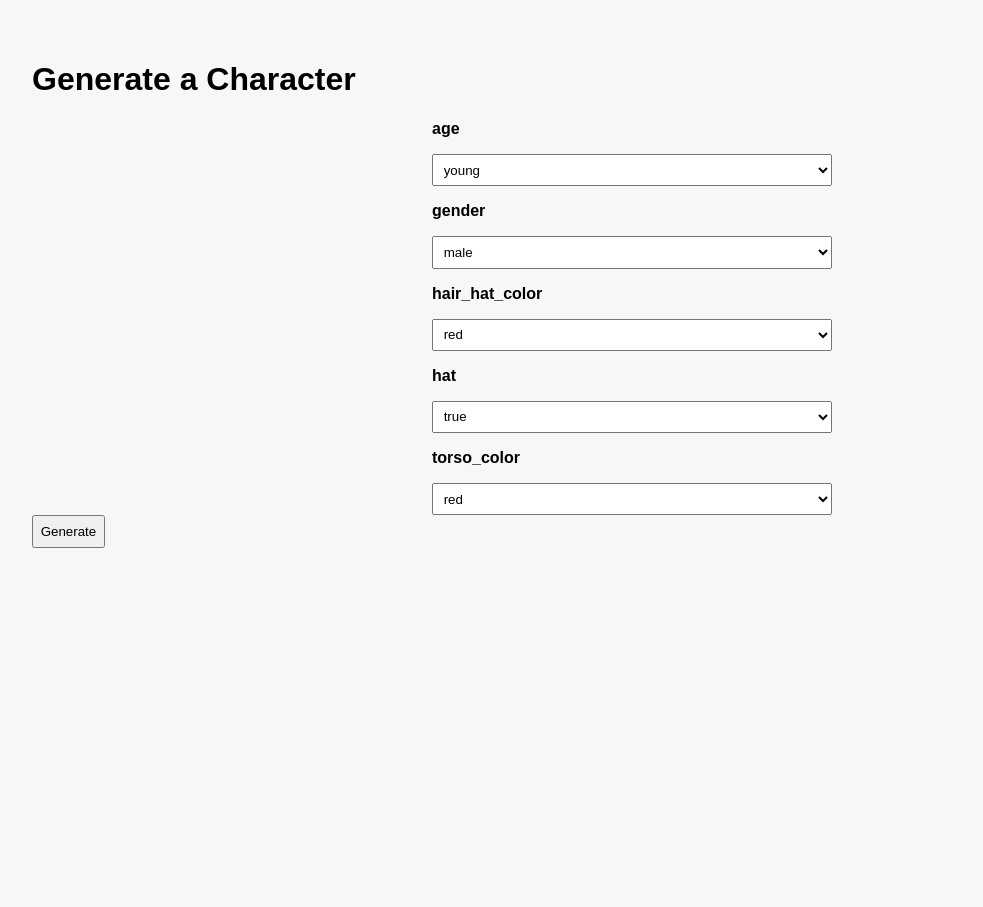
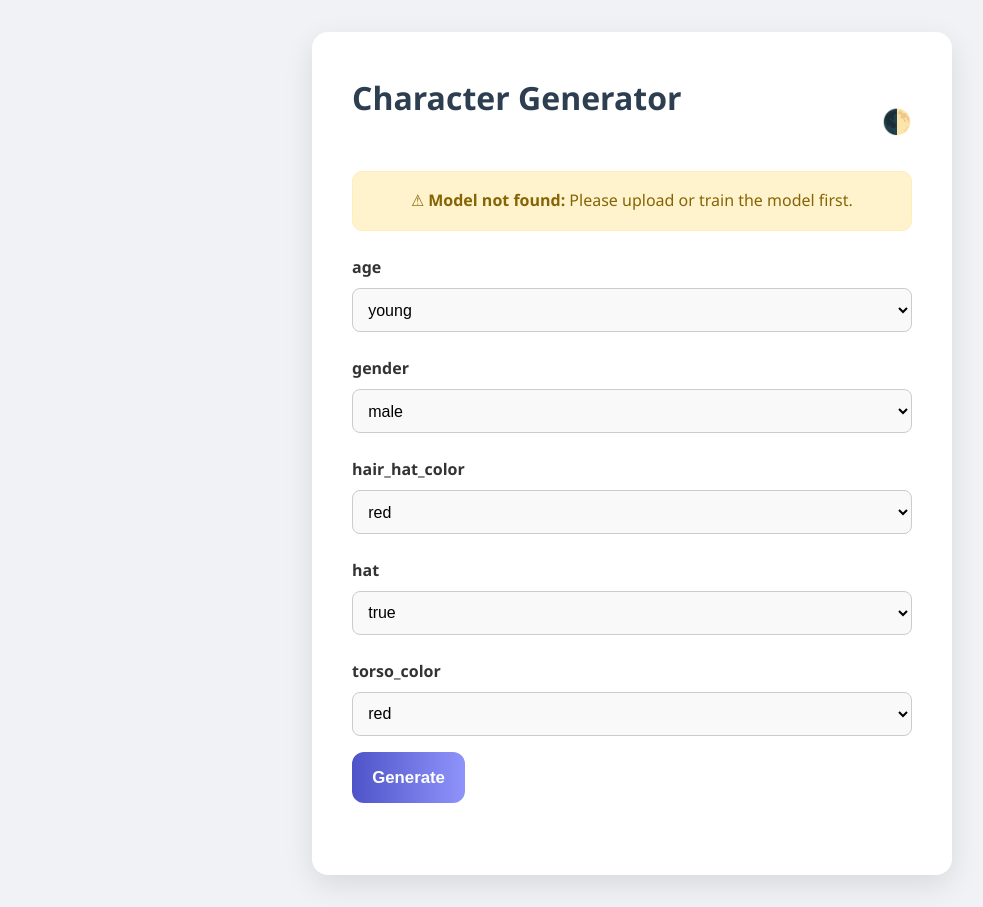
Before and after one commit to HenrykHaniewicz/pokemon_character_generator, a Flask app: page / in a window 1280 px wide. Shown: the whole page, without its empty margins (8-991 px from the left). Before the commit the page ends 548 px from the top, so only its background shows below. Run offline with Flask 3, Linux system fonts and the light colour scheme.

Commit message:
Changed UI and app structure

```diff
--- a/app.py
+++ b/app.py
@@ -8,66 +8,79 @@
 from models.generator import ConditionalSpriteGenerator
 from utils.metadata_config import MetadataEncoder
 
-app = Flask(__name__)
+def create_app(test_config=None):
+    app = Flask(__name__)
 
-# Load config
-with open("config.yaml") as f:
-    config = yaml.safe_load(f)
+    # Load config
+    with open("config.yaml") as f:
+        config = yaml.safe_load(f)
 
-encoder = MetadataEncoder(config)
-z_dim = config["train"]["z_dim"]
-metadata_keys = list(config["metadata"].keys())
+    encoder = MetadataEncoder(config)
+    z_dim = config["train"]["z_dim"]
+    metadata_keys = list(config["metadata"].keys())
 
-# Load model
-model = ConditionalSpriteGenerator(z_dim, encoder.meta_dim)
-model.load_state_dict(torch.load(config["train"]["save_path"], map_location="cpu"))
-model.eval()
+    # Check for model
+    model_path = config["train"]["save_path"]
+    model_available = os.path.exists(model_path)
 
-def parse_arg(value, options):
-    if all(isinstance(opt, bool) for opt in options):
-        return value.lower() in ["true", "1", "yes"]
-    if value.isdigit():
-        idx = int(value) - 1
-        if 0 <= idx < len(options):
-            return options[idx]
-    if value in options:
-        return value
-    raise ValueError(f"Invalid input '{value}'. Choose from: {options} or use index.")
+    model = None
+    if model_available:
+        model = ConditionalSpriteGenerator(z_dim, encoder.meta_dim)
+        model.load_state_dict(torch.load(model_path, map_location="cpu"))
+        model.eval()
 
-@app.route("/")
-def home():
-    return render_template("index.html")
+    def parse_arg(value, options):
+        if all(isinstance(opt, bool) for opt in options):
+            return value.lower() in ["true", "1", "yes"]
+        if value.isdigit():
+            idx = int(value) - 1
+            if 0 <= idx < len(options):
+                return options[idx]
+        if value in options:
+            return value
+        raise ValueError(f"Invalid input '{value}'. Choose from: {options} or use index.")
 
-@app.route("/generate", methods=["POST"])
-def generate():
-    if not request.is_json:
-        return {"error": "Request must be JSON"}, 400
-    data = request.json
-    try:
-        meta = {}
-        for key in metadata_keys:
-            val = data.get(key)
-            options = config["metadata"][key]
-            meta[key] = parse_arg(val, options)
+    @app.route("/")
+    def home():
+        return render_template("index.html", model_available=model_available)
 
-        z = torch.randn(1, z_dim)
-        meta_vec = encoder.encode(meta).unsqueeze(0)
-        with torch.no_grad():
-            output = model(z, meta_vec)
+    @app.route("/generate", methods=["POST"])
+    def generate():
+        if not model_available:
+            return "Model file is missing. Cannot generate character.", 500
 
-        buffer = BytesIO()
-        save_image((output + 1) / 2, buffer, format="PNG")
-        buffer.seek(0)
-        return send_file(buffer, mimetype="image/png")
-    except Exception as e:
-        return str(e), 400
+        if not request.is_json:
+            return {"error": "Request must be JSON"}, 400
+        data = request.json
+        try:
+            meta = {}
+            for key in metadata_keys:
+                val = data.get(key)
+                options = config["metadata"][key]
+                meta[key] = parse_arg(val, options)
 
-@app.route("/config")
-def get_config():
-    try:
-        return config["metadata"]
-    except Exception as e:
-        return str(e), 500
+            z = torch.randn(1, z_dim)
+            meta_vec = encoder.encode(meta).unsqueeze(0)
+            with torch.no_grad():
+                output = model(z, meta_vec)
 
+            buffer = BytesIO()
+            save_image((output + 1) / 2, buffer, format="PNG")
+            buffer.seek(0)
+            return send_file(buffer, mimetype="image/png")
+        except Exception as e:
+            return str(e), 400
+
+    @app.route("/config")
+    def get_config():
+        try:
+            return config["metadata"]
+        except Exception as e:
+            return str(e), 500
+
+    return app
+
+# Only run server if script is executed directly
 if __name__ == "__main__":
+    app = create_app()
     app.run(debug=True)
--- /dev/null
+++ b/static/style.css
@@ -0,0 +1,214 @@
+/* Reset & Base */
+* {
+  margin: 0;
+  padding: 0;
+  box-sizing: border-box;
+}
+
+body {
+  font-family: 'Segoe UI', Tahoma, Geneva, Verdana, sans-serif;
+  background: #f0f2f5;
+  color: #333;
+  padding: 2em;
+  line-height: 1.6;
+  transition: background-color 0.4s ease, color 0.4s ease;
+}
+
+body.dark {
+  background: #121212;
+  color: #f0f0f0;
+}
+
+body.dark .container {
+  background: #1e1e1e;
+  box-shadow: none;
+}
+
+body.dark label {
+  color: #ccc;
+}
+
+body.dark select {
+  background-color: #2b2b2b;
+  color: #f0f0f0;
+  border-color: #444;
+}
+
+body.dark .generate-btn {
+  background: linear-gradient(to right, #6a11cb, #2575fc);
+}
+
+body.dark .download-btn {
+  background: #444;
+  color: #f0f0f0;
+}
+
+body.dark .error-message {
+  background-color: #3c2f0d;
+  border-color: #8a6d3b;
+  color: #f0e68c;
+}
+
+.top-bar {
+  display: flex;
+  justify-content: space-between;
+  align-items: center;
+}
+
+.toggle-btn {
+  background: none;
+  border: none;
+  font-size: 1.5rem;
+  cursor: pointer;
+  transition: color 0.3s;
+}
+
+body.dark .toggle-btn {
+  color: #f0f0f0;
+}
+
+/* Container */
+.container {
+  max-width: 640px;
+  margin: auto;
+  background: #fff;
+  border-radius: 16px;
+  padding: 2.5em;
+  box-shadow: 0 10px 30px rgba(0, 0, 0, 0.1);
+  transition: background-color 0.4s ease, color 0.4s ease, border-color 0.4s ease;
+}
+
+/* Headings */
+h1 {
+  text-align: center;
+  margin-bottom: 1.5em;
+  font-size: 2rem;
+  color: #2c3e50;
+}
+
+/* Form Layout */
+.form {
+  display: flex;
+  flex-direction: column;
+  gap: 1.5em;
+}
+
+.form-group {
+  display: flex;
+  flex-direction: column;
+}
+
+label {
+  margin-bottom: 0.5em;
+  font-weight: 600;
+  color: #333;
+  font-size: 1rem;
+}
+
+select {
+  padding: 0.7em;
+  font-size: 1rem;
+  border-radius: 8px;
+  border: 1px solid #ccc;
+  background-color: #f9f9f9;
+  transition: border-color 0.2s ease;
+}
+
+select:focus {
+  border-color: #007BFF;
+  outline: none;
+}
+
+/* Generate Button */
+.generate-btn {
+  padding: 0.9em 1.2em;
+  background: linear-gradient(to right, #4e54c8, #8f94fb);
+  color: white;
+  font-size: 1.05rem;
+  font-weight: 600;
+  border: none;
+  border-radius: 12px;
+  cursor: pointer;
+  transition: background 0.3s ease, transform 0.1s ease;
+  margin-top: 1em;
+  transition: background-color 0.4s ease, color 0.4s ease, border-color 0.4s ease;
+}
+
+.generate-btn:hover {
+  background: linear-gradient(to right, #3b41b4, #7c82f8);
+}
+
+.generate-btn:active {
+  transform: scale(0.98);
+}
+
+/* Error Message */
+.error-message {
+  background-color: #fff3cd;
+  color: #856404;
+  padding: 1em;
+  border: 1px solid #ffeeba;
+  border-radius: 10px;
+  margin-bottom: 1.5em;
+  text-align: center;
+  transition: background-color 0.4s ease, color 0.4s ease, border-color 0.4s ease;
+}
+
+/* Output Image */
+.output {
+  margin-top: 2em;
+  text-align: center;
+}
+
+.output img {
+  max-width: 100%;
+  height: auto;
+  border-radius: 12px;
+  border: 1px solid #ddd;
+  box-shadow: 0 4px 12px rgba(0, 0, 0, 0.08);
+}
+
+.loading {
+  display: flex;
+  flex-direction: column;
+  align-items: center;
+  margin-top: 2em;
+}
+
+.hidden {
+  display: none;
+}
+
+.spinner {
+  width: 40px;
+  height: 40px;
+  border: 4px solid #ccc;
+  border-top: 4px solid #007bff;
+  border-radius: 50%;
+  animation: spin 1s linear infinite;
+  margin-bottom: 1em;
+}
+
+@keyframes spin {
+  to {
+    transform: rotate(360deg);
+  }
+}
+
+.download-btn {
+  margin-top: 1.5em;
+  padding: 0.8em 1.2em;
+  background: #28a745;
+  color: white;
+  font-size: 1rem;
+  font-weight: 600;
+  border: none;
+  border-radius: 10px;
+  cursor: pointer;
+  transition: background 0.3s ease;
+  transition: background-color 0.4s ease, color 0.4s ease, border-color 0.4s ease;
+}
+
+.download-btn:hover {
+  background: #218838;
+}
--- a/templates/index.html
+++ b/templates/index.html
@@ -1,37 +1,58 @@
 <!DOCTYPE html>
-<html>
+<html lang="en">
 <head>
-  <meta charset="UTF-8">
+  <meta charset="UTF-8" />
+  <meta name="viewport" content="width=device-width, initial-scale=1.0" />
   <title>Character Generator</title>
-  <style>
-    body { font-family: sans-serif; padding: 2em; background: #f7f7f7; }
-    form { display: flex; flex-direction: column; gap: 1em; max-width: 400px; margin: auto; }
-    label { font-weight: bold; }
-    select, button { padding: 0.5em; }
-    #output img { margin-top: 2em; max-width: 100%; border: 1px solid #ccc; }
-  </style>
+  <link rel="stylesheet" href="{{ url_for('static', filename='style.css') }}">
 </head>
 <body>
+  <div class="container">
+    <div class="top-bar">
+      <h1>Character Generator</h1>
+      <button id="darkToggle" class="toggle-btn">🌓</button>
+    </div>
 
-<h1>Generate a Character</h1>
-<form id="characterForm"></form>
-<button id="generateBtn">Generate</button>
-<div id="output"></div>
+    {% if not model_available %}
+      <div class="error-message">
+        <strong>⚠ Model not found:</strong> Please upload or train the model first.
+      </div>
+    {% endif %}
+
+    <form id="characterForm" class="form"></form>
+    <button id="generateBtn" class="generate-btn">Generate</button>
+
+    <div id="loading" class="loading hidden">
+      <div class="spinner"></div>
+      <p>Generating...</p>
+    </div>
+
+    <div id="output" class="output"></div>
+    <button id="downloadBtn" class="download-btn hidden">⬇️ Download</button>
+  </div>
 
   <script>
     const form = document.getElementById("characterForm");
     const output = document.getElementById("output");
+    const loading = document.getElementById("loading");
+    const generateBtn = document.getElementById("generateBtn");
+    const downloadBtn = document.getElementById("downloadBtn");
 
     async function loadConfigAndBuildForm() {
       const res = await fetch("/config");
       const config = await res.json();
 
       for (const key in config) {
+        const wrapper = document.createElement("div");
+        wrapper.classList.add("form-group");
+
         const label = document.createElement("label");
         label.textContent = key;
+        label.setAttribute("for", key);
 
         const select = document.createElement("select");
         select.name = key;
+        select.id = key;
 
         config[key].forEach(opt => {
           const option = document.createElement("option");
@@ -40,8 +61,9 @@
           select.appendChild(option);
         });
 
-    form.appendChild(label);
-    form.appendChild(select);
+        wrapper.appendChild(label);
+        wrapper.appendChild(select);
+        form.appendChild(wrapper);
       }
     }
 
@@ -50,25 +72,45 @@
       const data = {};
       formData.forEach((val, key) => data[key] = val);
 
+      loading.classList.remove("hidden");
+      output.innerHTML = "";
+      downloadBtn.classList.add("hidden");
+
       const res = await fetch("/generate", {
         method: "POST",
         headers: { "Content-Type": "application/json" },
         body: JSON.stringify(data)
       });
 
+      loading.classList.add("hidden");
+
       if (res.ok) {
         const blob = await res.blob();
         const url = URL.createObjectURL(blob);
-    output.innerHTML = `<img src="${url}" alt="Character Sprite">`;
+        output.innerHTML = `<img id="generatedImage" src="${url}" alt="Character Sprite">`;
+        downloadBtn.classList.remove("hidden");
+
+        // Set download button functionality
+        downloadBtn.onclick = () => {
+          const a = document.createElement("a");
+          a.href = url;
+          a.download = "character.png";
+          document.body.appendChild(a);
+          a.click();
+          document.body.removeChild(a);
+        };
       } else {
         const err = await res.text();
         alert("Error: " + err);
       }
     });
 
-// Load config and form fields when page loads
+    // Dark mode toggle
+    document.getElementById("darkToggle").addEventListener("click", () => {
+      document.body.classList.toggle("dark");
+    });
+
     loadConfigAndBuildForm();
   </script>
-
 </body>
 </html>
```
Also changed, not shown: README.md. Lines whose indentation alone changed are shown as unchanged.
